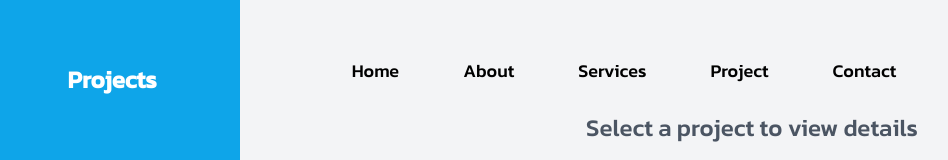
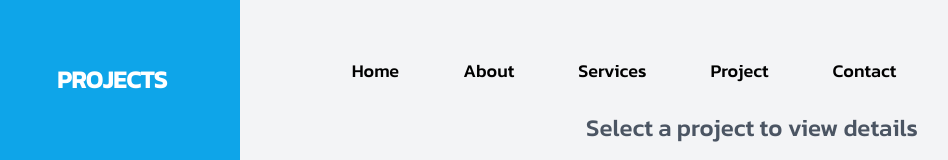
Before and after one commit to AkshayKalamkarr/supremeinfrastructure, a Next.js app: page /project in a window 1280 px wide. Shown: the top 160 px of the page, without its empty margins (16-964 px from the left). Built offline with nearby package versions, Linux system fonts and the light colour scheme.

Commit message:
new code

```diff
--- a/app/project/page.jsx
+++ b/app/project/page.jsx
@@ -53,7 +53,7 @@ export default function Project() {
                 animate={{ x: 0, opacity: 1 }}
                 transition={{ duration: 0.5 }}
             >
-                <h2 className="text-2xl font-bold mb-6 text-center lg:my-12">Projects</h2>
+                <h2 className="text-2xl font-bold mb-6 text-center lg:my-12">PROJECTS</h2>
                 <ul className="flex flex-wrap lg:flex-col justify-center">
                     {projects.map((project, index) => (
                         <motion.li
```
